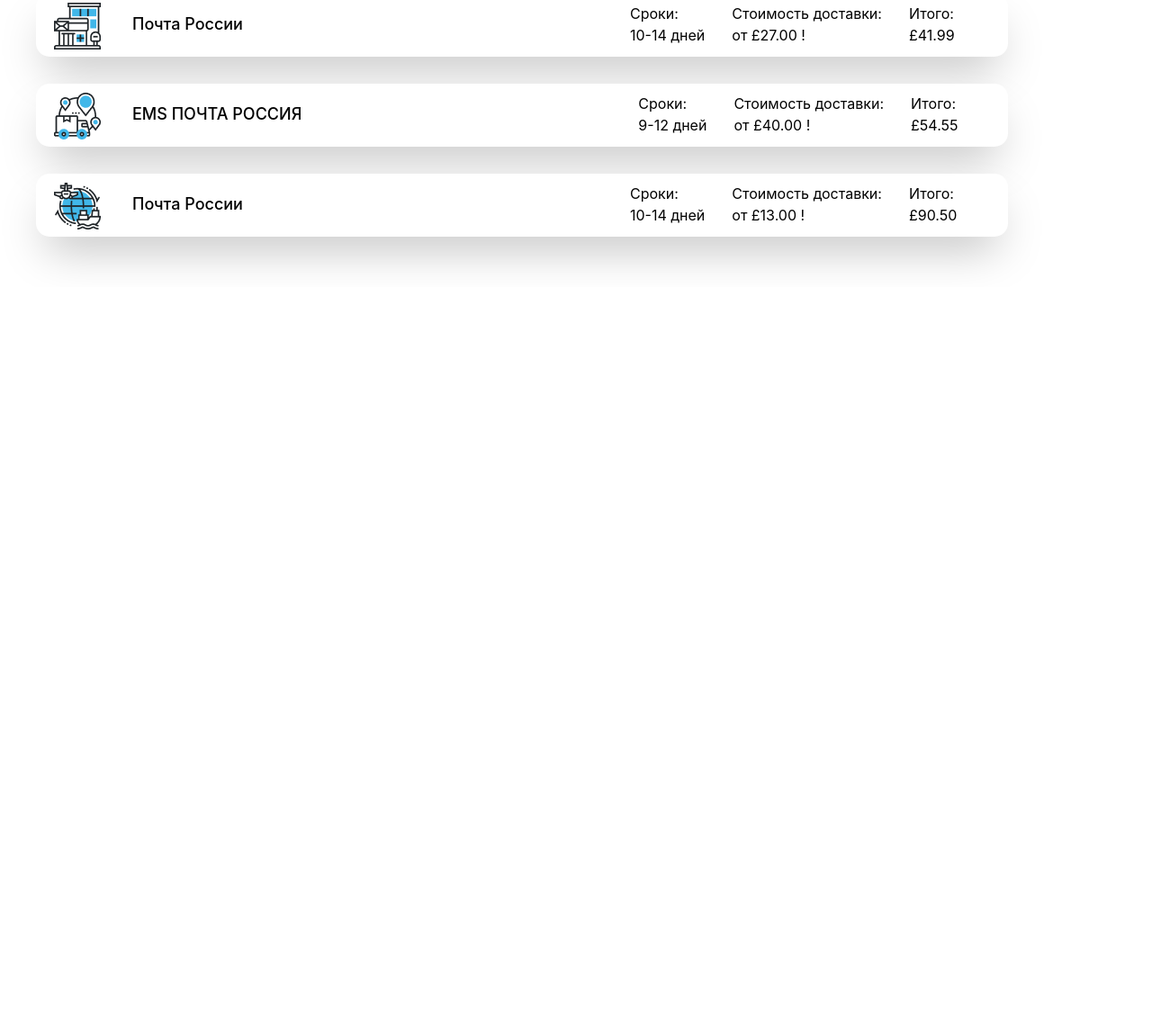
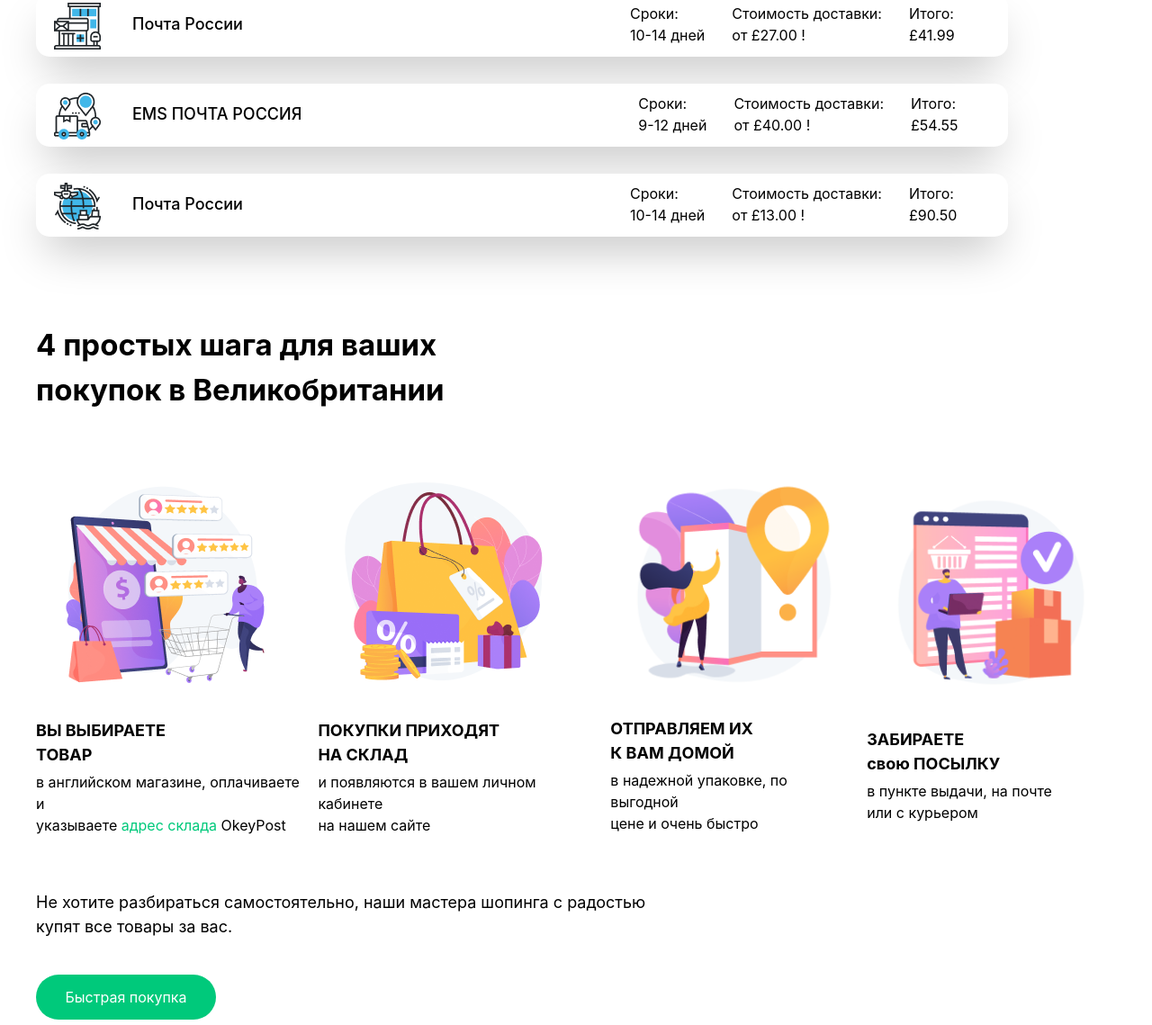
Before and after one commit to DBilol228/Week3Day4, a website: page index.html in a window 1280 px wide. Shown: the part 2531-3670 px from the top of the page at 90% size. Before the commit the page ends 2850 px from the top, so only its background shows below. Drawn offline with nearby package versions, Linux system fonts and the light colour scheme; files that its build step writes are made by us from their sources.

Commit message:
section 5

```diff
--- a/index.html
+++ b/index.html
@@ -270,5 +270,51 @@
             </div>
         </div>
     </div>
+
+    <div class="hidden lg:block max-w-[1200px] m-auto">
+        <div class="w-[100%] h-[800px] mt-[20px]">
+            <p class="text-[black] text-[33px] font-bold pt-[20px]">4 простых шага для ваших<br>покупок в Великобритании</p>
+            <div class="flex justify-center items-center gap-[10px] mt-[50px]">
+                <div>
+                    <img src="./src/images/Иллюстрация3.png" alt="">
+                    <p class="text-[18px] font-bold mt-[10px]">ВЫ ВЫБИРАЕТЕ<br>ТОВАР</p>
+                    <p class="text-[16px] mt-[5px]">в английском магазине, оплачиваете и<br>указываете <span class="text-[#00C97B]">адрес склада</span> OkeyPost</p>
+                </div>
+                <div>
+                    <img src="./src/images/Иллюстрация (1).png" alt="">
+                    <p class="text-[18px] font-bold mt-[10px]">ПОКУПКИ ПРИХОДЯТ<br>НА СКЛАД</p>
+                    <p class="text-[16px] mt-[5px]">и появляются в вашем личном кабинете<br>на нашем сайте</p>
+                </div>
+                <div>
+                    <img src="./src/images/Иллюстрация (2).png" alt="">
+                    <p class="text-[18px] font-bold mt-[10px]">ОТПРАВЛЯЕМ ИХ<br>К ВАМ ДОМОЙ</p>
+                    <p class="text-[16px] mt-[5px]">в надежной упаковке, по выгодной<br>цене и очень быстро</p>
+                </div>
+                <div>
+                    <img src="./src/images/Иллюстрация (3).png" alt="">
+                    <p class="text-[18px] font-bold mt-[10px]">ЗАБИРАЕТЕ<br>свою ПОСЫЛКУ</p>
+                    <p class="text-[16px] mt-[5px]">в пункте выдачи, на почте<br>или с курьером</p>
+                </div>
+            </div>
+            <p class="text-[black] mt-[60px] text-[18px]">Не хотите разбираться самостоятельно, наши мастера шопинга с радостью<br>купят все товары за вас.</p>
+            <button class="text-[white] bg-[#00C97B] w-[200px] h-[50px] rounded-[30px] mt-[40px]">Быстрая покупка</button>
+        </div>
+    </div>
+
+    <div class="lg:hidden max-w-[500px] m-auto">
+        <div class="w-[100%] h-[660px] mt-[20px]">
+            <p class="text-[27px] text-[black] font-bold text-center">4 простых шага<br>для ваших покупок<br>в Великобритании</p>
+            <div class="flex justify-center items-center gap-[40px] overflow-scroll mt-[30px]">
+                <img class="rounded-[20px] shadow-2xl w-[200px]" src="./src/images/Иллюстрация3.png" alt="photo">
+                <img class="rounded-[20px] shadow-2xl w-[200px]" src="./src/images/Иллюстрация (1).png" alt="photo">
+                <img class="rounded-[20px] shadow-2xl w-[200px]" src="./src/images/Иллюстрация (2).png" alt="photo">
+                <img class="rounded-[20px] shadow-2xl w-[200px]" src="./src/images/Иллюстрация (3).png" alt="photo">
+            </div>
+            <p class="text-center text-[18px] mt-[50px]">Не хотите разбираться самостоятельно,<br>наши мастера шопинга<br>с радостью купят все товары<br>за вас.</p>
+            <div class="flex justify-center items-center mt-[30px]">
+                <button class="text-[white] bg-[#00C97B] w-[200px] h-[50px] rounded-[30px] mt-[10px]">Быстрая покупка</button>
+            </div>
+        </div>
+    </div>
 </body>
 </html>
```
Also changed, not shown: src/images/Иллюстрация (1).png (added), src/images/Иллюстрация (2).png (added), src/images/Иллюстрация (3).png (added), src/images/Иллюстрация3.png (added).
